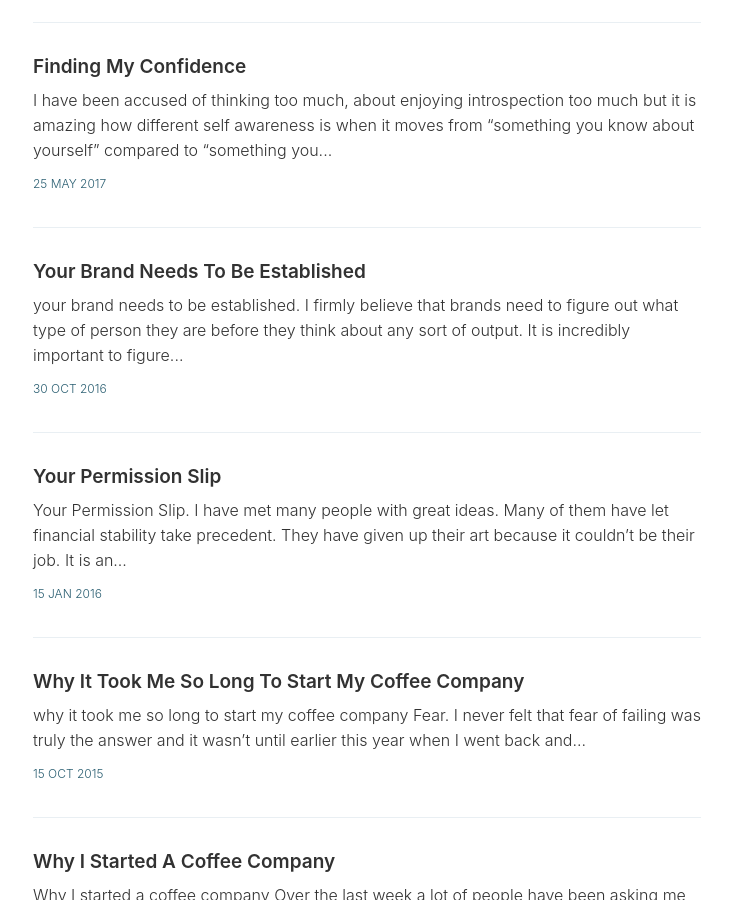
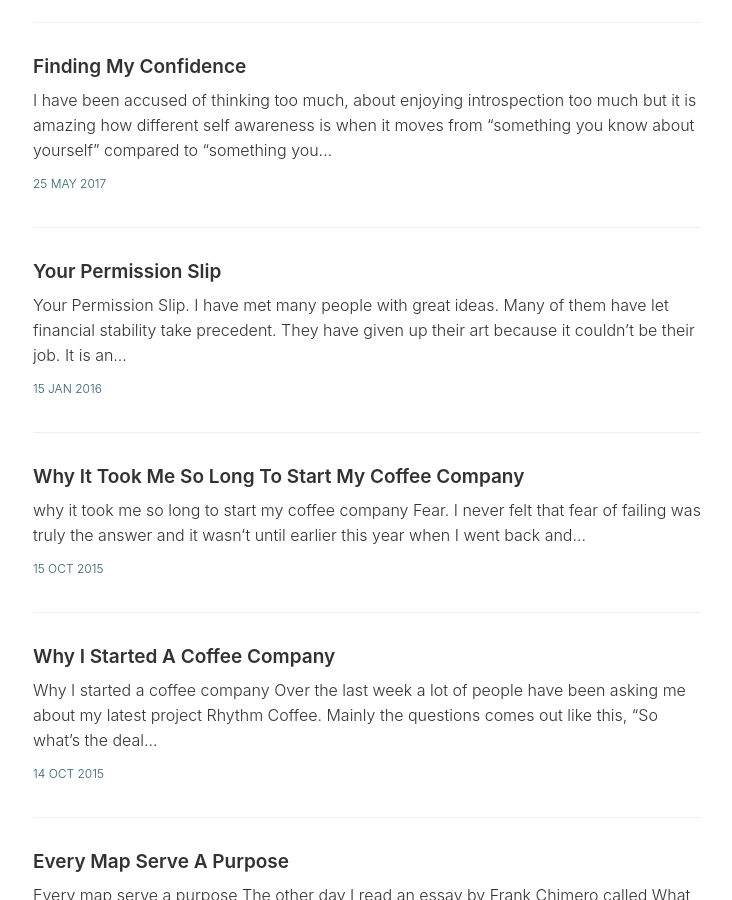
Before and after one commit to jaredhenriques/blog, a Jekyll site: the page built from index.html, in a window 1280 px wide and 900 px high, scrolled down 2402 px. Shown: the whole window, without its empty margins (273-1005 px from the left). Built offline with Jekyll 4.4.1, drawn with Linux system fonts in a browser that asks for light colours; the list of posts is cut into pages by our own code.

Commit message:
Update 2016-10-30-your-brand-needs-to-be-established.md

```diff
--- a/_posts/2016-10-30-your-brand-needs-to-be-established.md
+++ b/_posts/2016-10-30-your-brand-needs-to-be-established.md
@@ -1,5 +1,6 @@
-# your brand needs to be established.
-
+---
+published: false
+---
 I firmly believe that brands need to figure out what type of person they are before they think about any sort of output. It is incredibly important to figure out the 3-5 attributes that you want to be known for. Once you have established how you want to be seen ask your fans on Twitter and Facebook, “If you were to describe our brand with 3 attributes what would you use?”. If there is a consistent disconnect, that is on you and your business, the excuse that the customer is “not getting it” is simply pride getting in the way. You need to do a better job of getting the person you are across.
 
 People crave authenticity and consistency. It builds trust. If your point of difference from the competition is how you operate your business then the way you approach marketing and any content output needs to be reflective of your brand’s personality. If you try and approach your marketing efforts the same way that the competition does and you veer away from who you are, people will take notice and trust will start to dwindle. If you feel that it won’t work unless you compromise your personality, then you have a greater problem and it might be worth reevaluating who you are as a brand.
```
